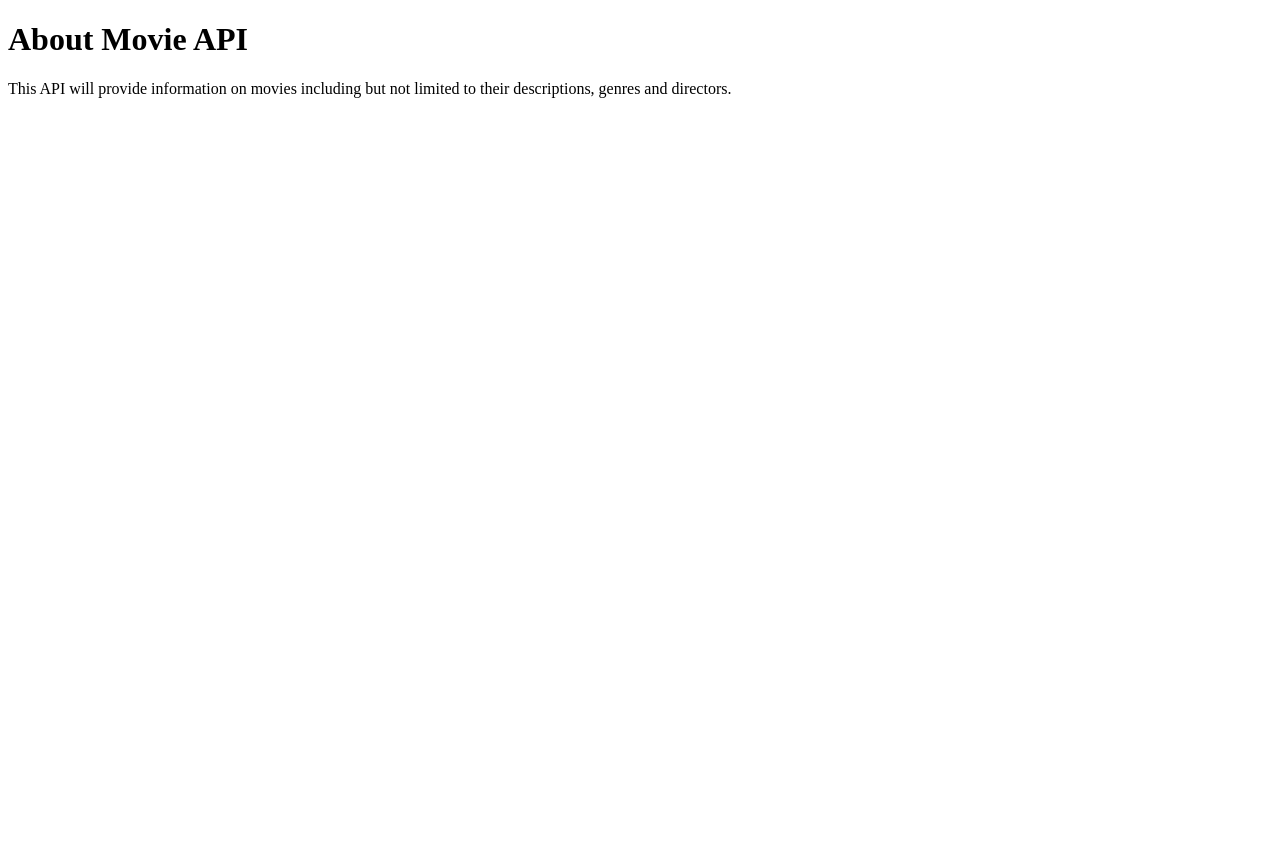
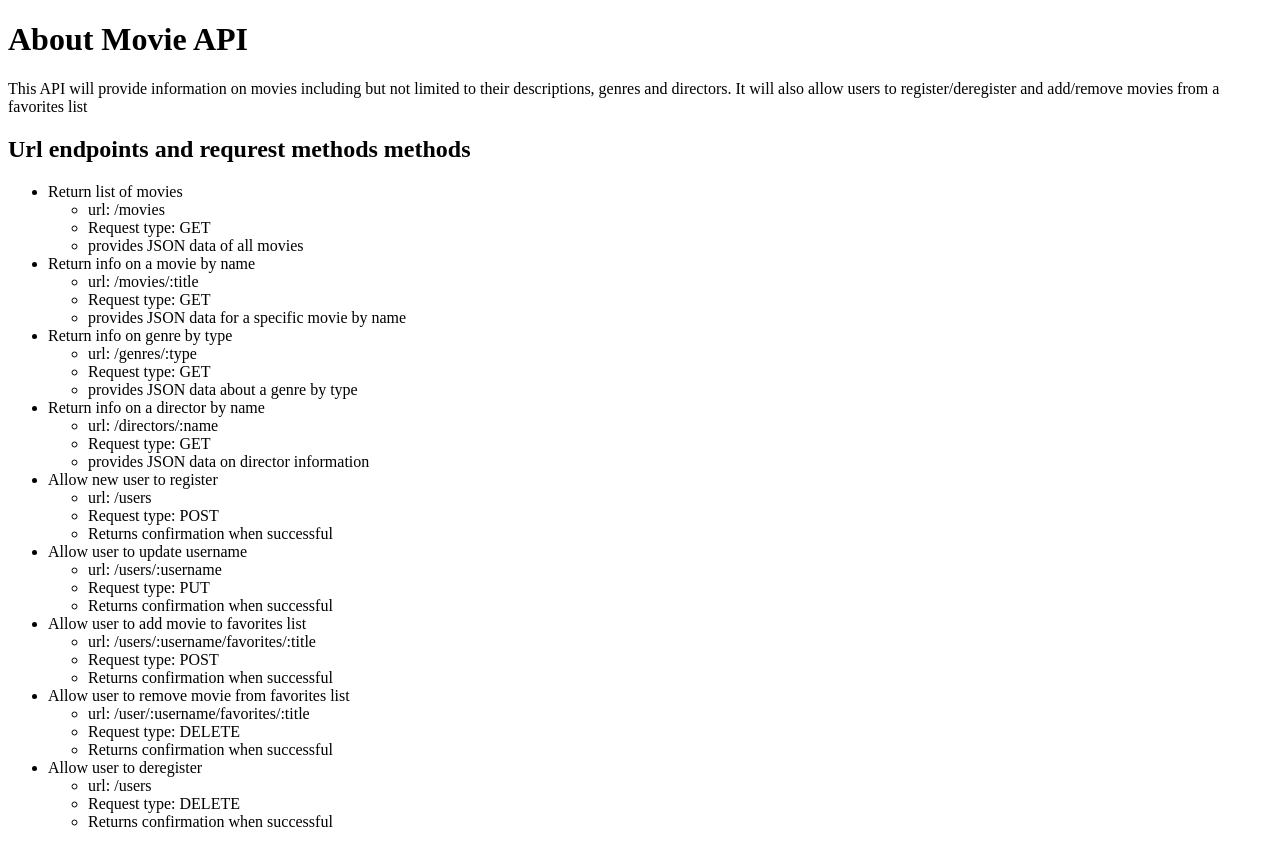
Before and after one commit to aemullin/Movie-API, a website: page public/documentation.html in a window 1280 px wide. Before the commit the page ends 800 px from the top, so only its background shows below. Drawn offline with Linux system fonts and the light colour scheme.

Commit message:
Added list of endpoints

```diff
--- a/public/documentation.html
+++ b/public/documentation.html
@@ -5,7 +5,77 @@
     <title>About Movie API</title>
   </head>
   <body>
-    <h1>About Movie API</h1>
-    <p>This API will provide information on movies including but not limited to their descriptions, genres and directors.</p>
+    <div class="about">
+      <h1>About Movie API</h1>
+      <p>This API will provide information on movies including but not limited to their descriptions, genres and directors. It will also allow users to register/deregister and add/remove movies from a favorites list</p>
+    </div>
+    <div class="endpoints">
+      <h2> Url endpoints and requrest methods methods </h2>
+      <ul class="endpoint-list">
+        <li> Return list of movies
+          <ul>
+            <li> url: /movies </li>
+            <li> Request type: GET </li>
+            <li> provides JSON data of all movies </li>
+          </ul>
+        </li>
+        <li> Return info on a movie by name
+          <ul>
+            <li> url: /movies/:title </li>
+            <li> Request type: GET </li>
+            <li> provides JSON data for a specific movie by name </li>
+          </ul>
+        </li>
+        <li> Return info on genre by type
+          <ul>
+            <li> url: /genres/:type </li>
+            <li> Request type: GET </li>
+            <li> provides JSON data about a genre by type </li>
+          </ul>
+        </li>
+        <li> Return info on a director by name
+          <ul>
+            <li> url: /directors/:name </li>
+            <li> Request type: GET </li>
+            <li> provides JSON data on director information </li>
+          </ul>
+        </li>
+        <li> Allow new user to register
+          <ul>
+            <li> url: /users </li>
+            <li> Request type: POST </li>
+            <li> Returns confirmation when successful </li>
+          </ul>
+        </li>
+        <li> Allow user to update username
+          <ul>
+            <li> url: /users/:username </li>
+            <li> Request type: PUT </li>
+            <li> Returns confirmation when successful </li>
+          </ul>
+        </li>
+        <li> Allow user to add movie to favorites list
+          <ul>
+            <li> url: /users/:username/favorites/:title </li>
+            <li> Request type: POST </li>
+            <li> Returns confirmation when successful </li>
+          </ul>
+        </li>
+        <li> Allow user to remove movie from favorites list </li>
+          <ul>
+            <li> url: /user/:username/favorites/:title </li>
+            <li> Request type: DELETE </li>
+            <li> Returns confirmation when successful</li>
+          </ul>
+        </li>
+        <li> Allow user to deregister </li>
+          <ul>
+            <li> url: /users </li>
+            <li> Request type: DELETE </li>
+            <li> Returns confirmation when successful </li>
+          </ul>
+        </li>
+      </ul>
+    </div>
   </body>
 </html>
```
